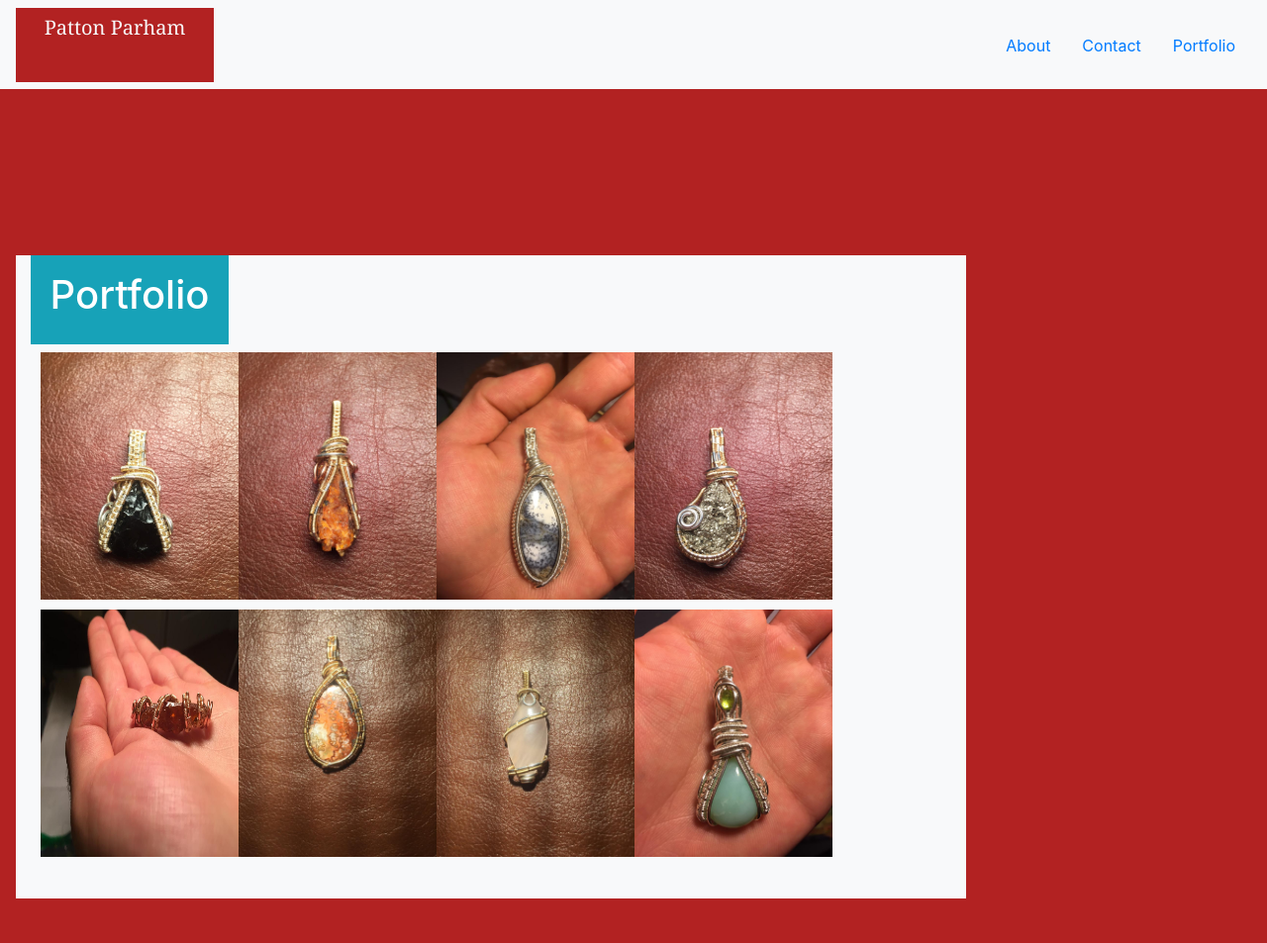
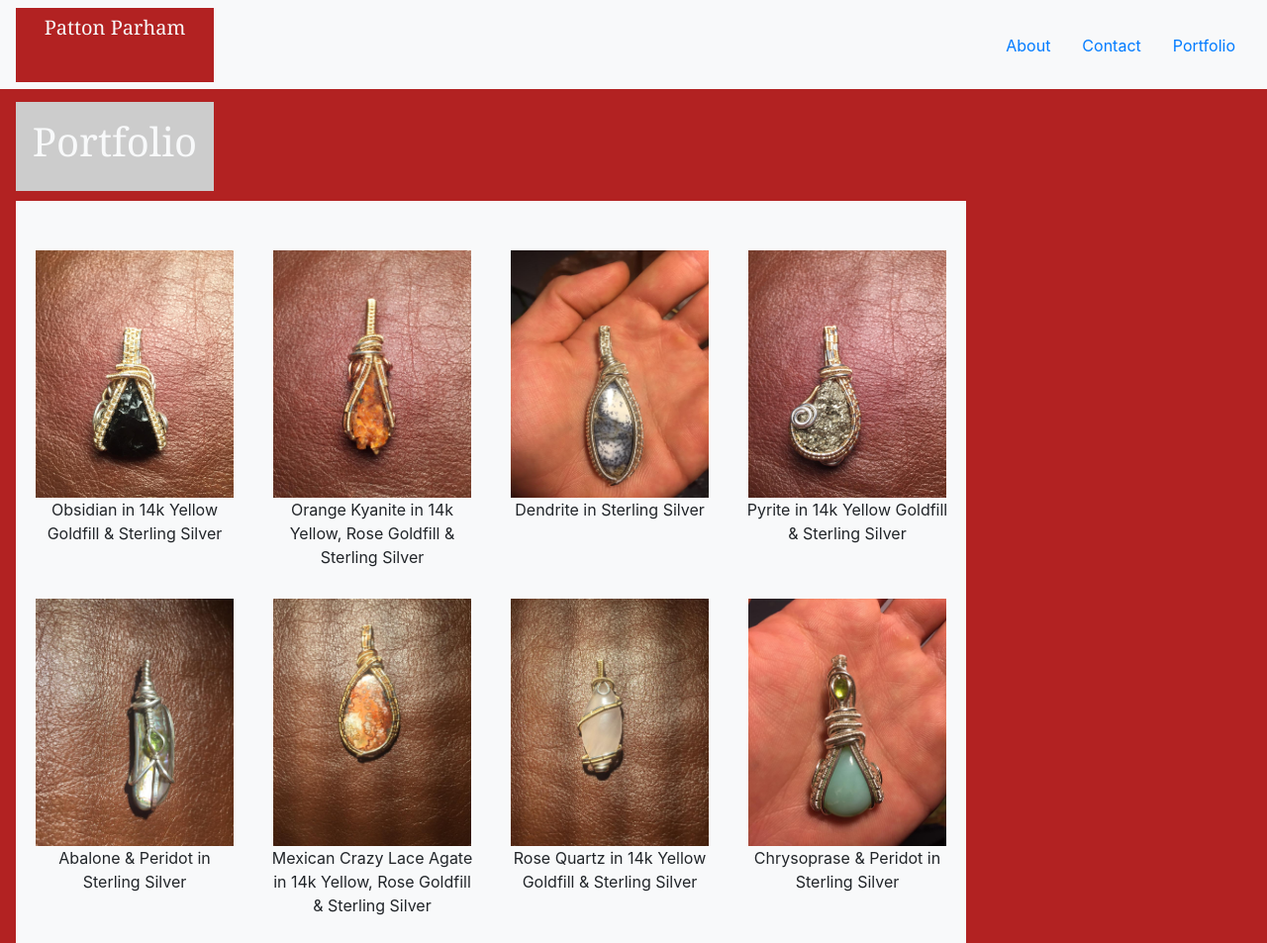
Before and after one commit to PattonParham/Basic-Portfolio, a plain HTML site: page portfolio.html in a window 1280 px wide. Shown: the whole page at 99% size. Before the commit the page ends 908 px from the top, so only its background shows below. Drawn offline with nearby package versions, Linux system fonts and the light colour scheme.

Commit message:
pages linked

```diff
--- a/portfolio.html
+++ b/portfolio.html
@@ -18,39 +18,46 @@
 
         <ul class="nav justify-content-end">
           <li class="nav-item">
-          <a class="nav-link active" href="#">About</a>
+          <a class="nav-link active" href="index.html">About</a>
           </li>
 
 
           <li class="nav-item">
-          <a href="#" class="nav-link">Contact</a>
+          <a href="contact.html" class="nav-link">Contact</a>
           </li>
 
           <li class="nav-item">
-          <a href="#" class="nav-link">Portfolio</a>
+          <a href="portfolio.html" class="nav-link">Portfolio</a>
           </li>
         </ul>
 <nav>
+    <h1 class="p-3 mb-2 text-light text-center" style = "font-family: 'Georgia', Times, Times New Roman, serif; background: #cccccc; height: 90px; width: 200px; margin-top: 20px;">
+        Portfolio
+      </h1>
 
 
-<div class = "container bg-light" style = "width: 960px; margin-top: 175px; height: 650px;">
-<h1 class="p-3 mb-2 bg-info text-white text-center" style = " height: 90px; width: 200px;">
-  Portfolio
-</h1>
+<div class = "container bg-light" style = "width: 960px; height: 750px;">
 
 <div>
- <div class="row" style = "margin-left: 10px;">
+ <div class="row flex-nowrap" style = "margin-top: 10px; ">
+  <div class="col text-center" style = "margin-top: 50px;"><img src= "/Assets/Images/FullSizeRender.jpg" width="200" height="250" > Obsidian in 14k Yellow Goldfill & Sterling Silver</div>
+  <div class="col text-center" style = "margin-top: 50px;"><img src= "/Assets/Images/IMG_0600.JPG" width="200" height="250" >Orange Kyanite in 14k Yellow, Rose Goldfill & Sterling Silver</div>
+  <div class="col text-center" style = "margin-top: 50px;"><img src= "/Assets/Images/IMG_0682.JPG" width="200" height="250" >Dendrite in Sterling Silver</div>
+  <div class="col text-center" style = "margin-top: 50px;">  <img src= "/Assets/Images/FullSizeRender-(1).jpg" width="200" height="250" >Pyrite in 14k Yellow Goldfill & Sterling Silver</div>
 
-  <img src= "/Assets/Images/FullSizeRender.jpg" width="200" height="250" >
-  <img src= "/Assets/Images/IMG_0600.JPG" width="200" height="250" >
-  <img src= "/Assets/Images/IMG_0682.JPG" width="200" height="250" >
-  <img src= "/Assets/Images/FullSizeRender-(1).jpg" width="200" height="250" >
+
+
+
  </div>
- <div class="row" style = "margin-left:10px; margin-top: 10px;">
-    <img src= "/Assets/Images/IMG_0719.JPG" width="200" height="250" >
-    <img src= "/Assets/Images/IMG_0685.JPG" width="200" height="250" >
-    <img src= "/Assets/Images/IMG_0687.JPG" width="200" height="250" >
-    <img src= "/Assets/Images/IMG_0716.JPG" width="200" height="250" >
+ <div class="row flex-nowrap" style = " margin-top:30px;">
+  <div class="col text-center"><img src= "/Assets/Images/IMG_0690.JPG" width="200" height="250" >Abalone & Peridot in Sterling Silver</div>
+  <div class="col text-center"><img src= "/Assets/Images/IMG_0685.JPG" width="200" height="250" >Mexican Crazy Lace Agate in 14k Yellow, Rose Goldfill & Sterling Silver</div>
+  <div class="col text-center"><img src= "/Assets/Images/IMG_0687.JPG" width="200" height="250" >Rose Quartz in 14k Yellow Goldfill & Sterling Silver</div>
+  <div class="col text-center"> <img src= "/Assets/Images/IMG_0716.JPG" width="200" height="250" >Chrysoprase & Peridot in Sterling Silver</div>
+
+
+
+
    </div>
 
 </div>
```
Also changed, not shown: contact.html (+6 -6 lines), index.html (+27 -14 lines).
